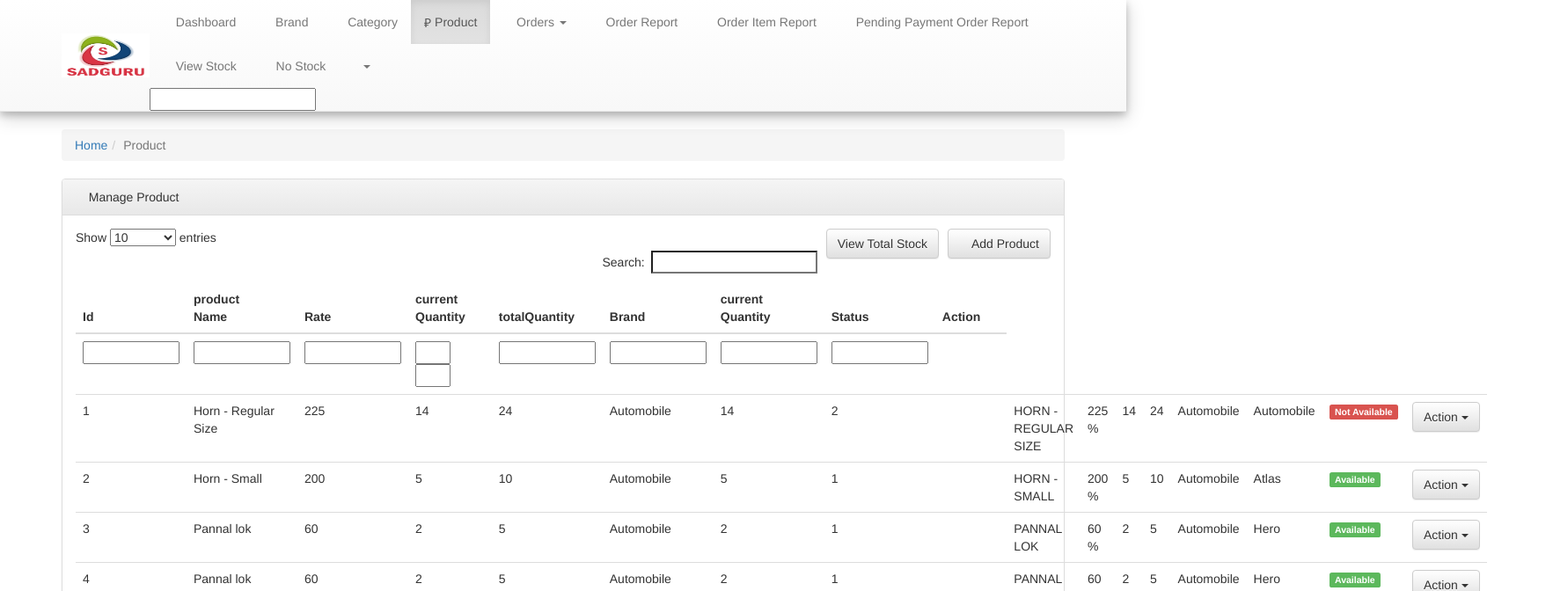
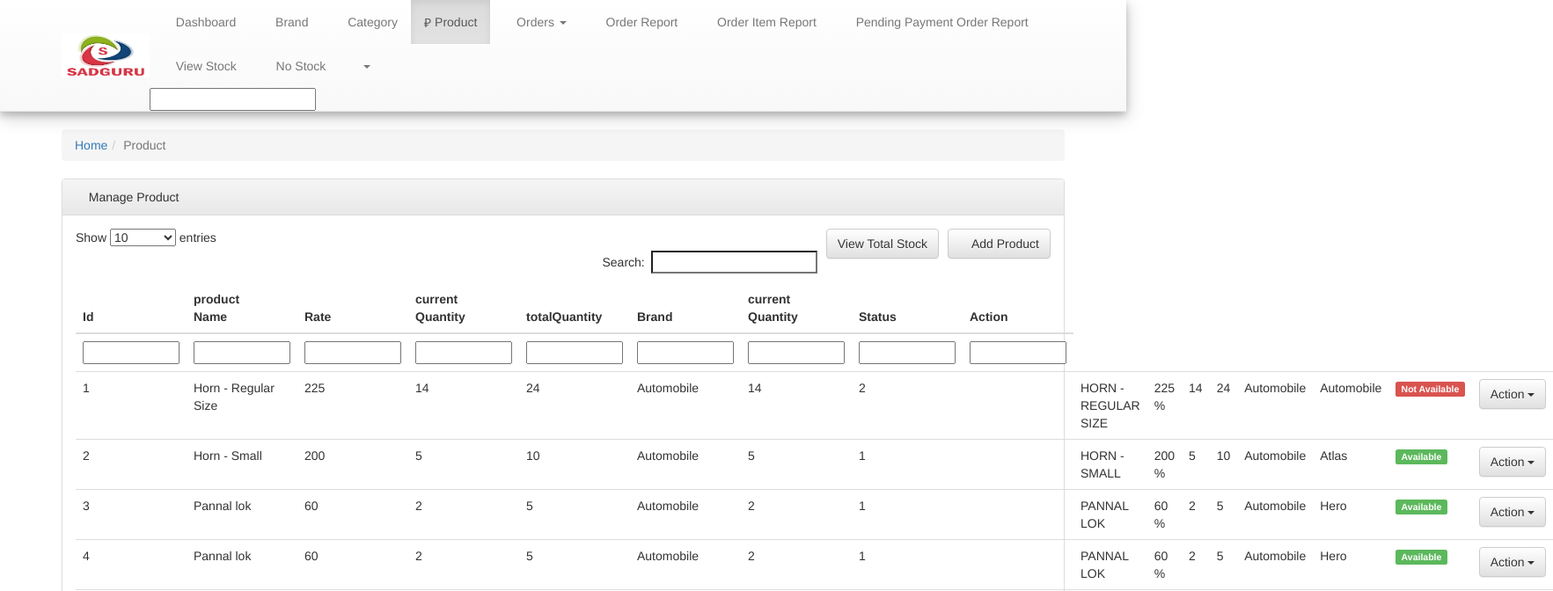
Before and after one commit to AbhayVel/sujaychetan, an Angular app in the folder SMOM/: page / in a window 1280 px wide. Shown: the top 672 px of the page at 88% size, 1765 px wide, since content can reach past the window. Built offline with nearby package versions, Linux system fonts and the light colour scheme; a web font is replaced by a local one.

Commit message:
last change of day06

```diff
--- a/SMOM/src/app/components/product/product.component.html
+++ b/SMOM/src/app/components/product/product.component.html
@@ -39,8 +39,10 @@
                 </thead>
                 <tbody>
                   <tr role="row" class="odd">
-                    <th><input type="text" (input)="filterData('id',$event)" /></th>
-                    <th><input (input)="filterData('productName',$event)" /></th>
+                    <th *ngFor="let c of columnDef">
+                    <input type="text" (input)="filterData(c.columnName,$event)" />
+                    </th>
+                    <!--<th><input (input)="filterData('productName',$event)" /></th>
                     <th><input (input)="filterData('rate',$event)" /></th>
                     <th>
                       <input style="width: 40px" (blur)="filterData('currentQuantityGte',$event)" />
@@ -50,7 +52,7 @@
                     <th><input /></th>
                     <th><input /></th>
                     <th><input /></th>
-                    <th><input /></th>
+                    <th><input /></th>-->
                   </tr>
 
                   <tr *ngFor="let p of filterObject.rows | sortpipe:sortObj" role="row" class="odd">
```
